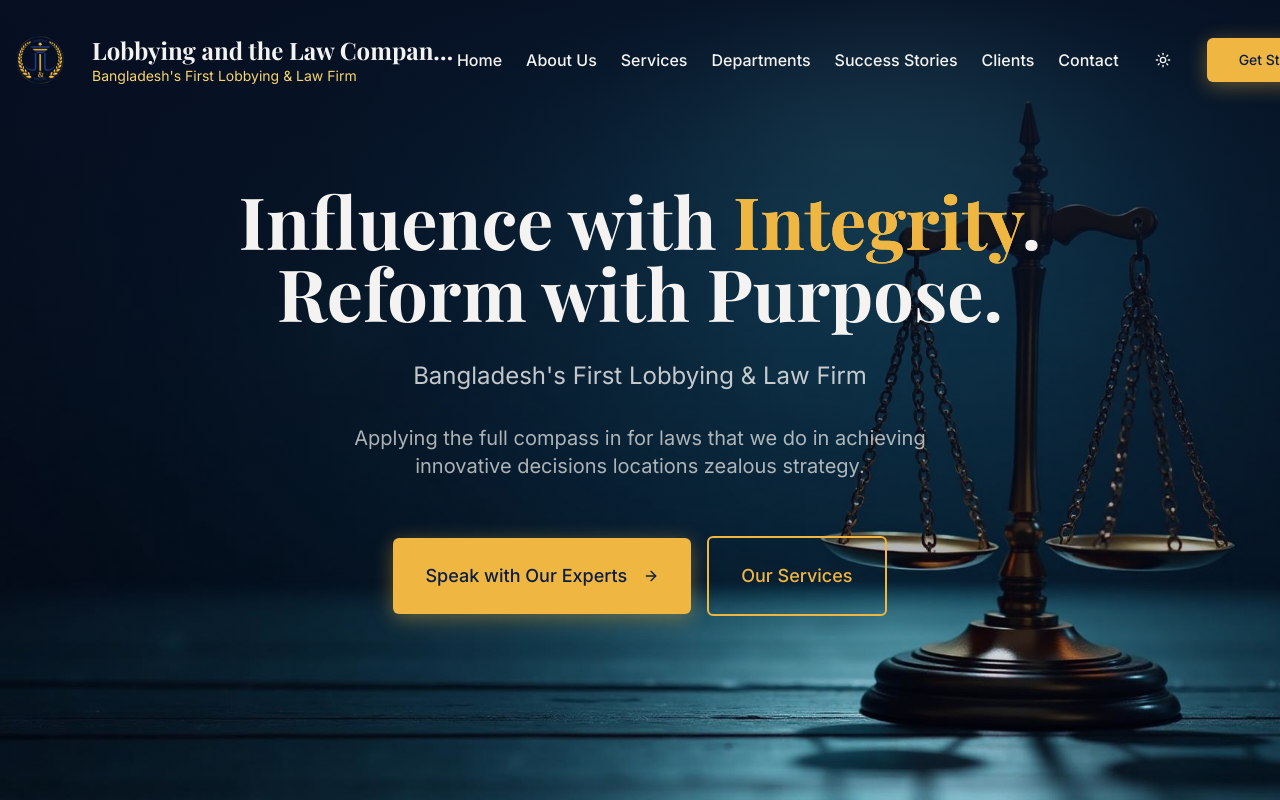
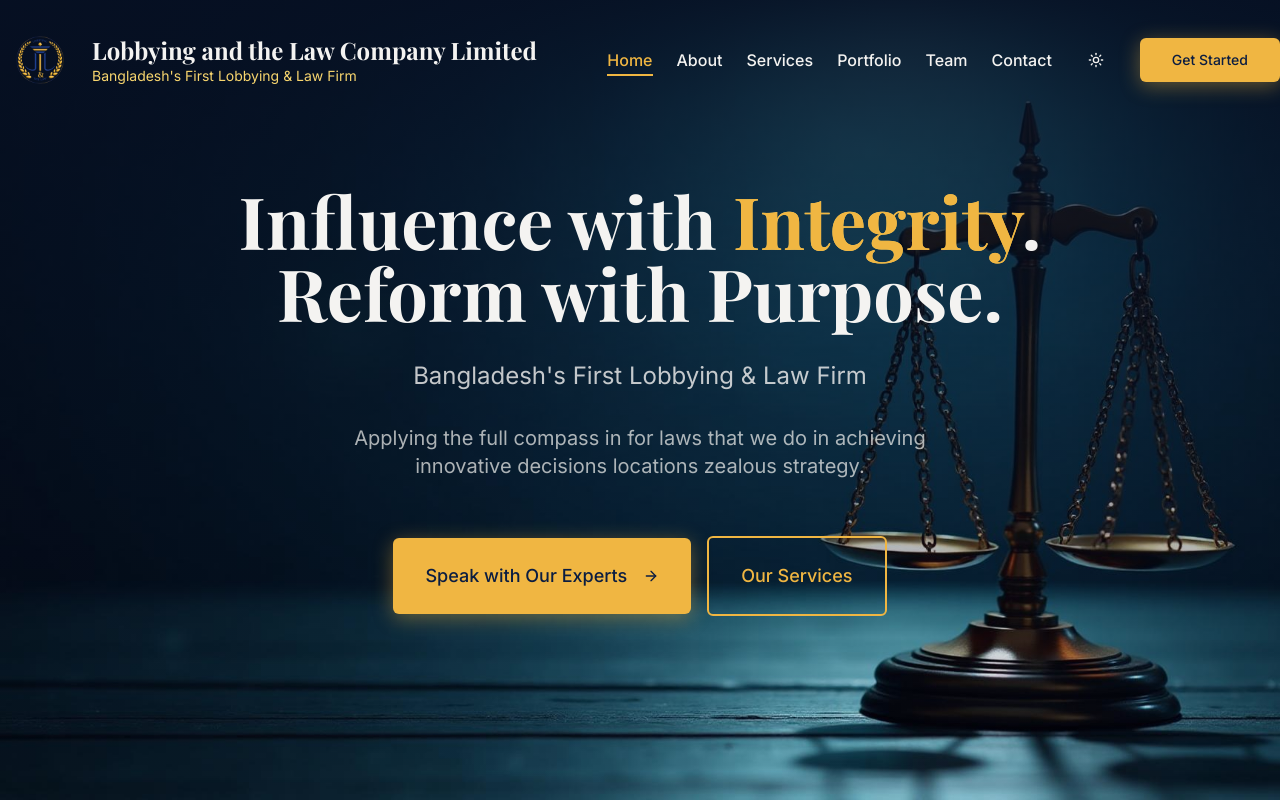
Before and after one commit to UpSkill-Bangladesh/lobbing-and-law, a React (Vite) app: page / in a window 1280 px wide. Shown: the top 800 px of the page. Built offline with nearby package versions, Linux system fonts and the light colour scheme; the HTML template or start-up script is replaced by a standard one.

Commit message:
Add responsive navbar

```diff
--- a/src/components/Navigation.tsx
+++ b/src/components/Navigation.tsx
@@ -25,13 +25,33 @@ const Navigation = () => {
     }
   };
 
+  const [activeSection, setActiveSection] = useState("hero");
+
+  useEffect(() => {
+    const handleScroll = () => {
+      const sections = ["hero", "about", "services", "portfolio", "team", "contact"];
+      const currentSection = sections.find((section) => {
+        const element = document.getElementById(section);
+        if (element) {
+          const rect = element.getBoundingClientRect();
+          return rect.top <= 100 && rect.bottom >= 100;
+        }
+        return false;
+      });
+      if (currentSection) {
+        setActiveSection(currentSection);
+      }
+    };
+    window.addEventListener("scroll", handleScroll);
+    return () => window.removeEventListener("scroll", handleScroll);
+  }, []);
+
   const navLinks = [
     { name: "Home", id: "hero" },
-    { name: "About Us", id: "about" },
+    { name: "About", id: "about" },
     { name: "Services", id: "services" },
-    { name: "Departments", id: "departments" },
-    { name: "Success Stories", id: "success" },
-    { name: "Clients", id: "clients" },
+    { name: "Portfolio", id: "portfolio" },
+    { name: "Team", id: "team" },
     { name: "Contact", id: "contact" },
   ];
 
@@ -64,7 +84,11 @@ const Navigation = () => {
               <button
                 key={link.id}
                 onClick={() => scrollToSection(link.id)}
-                className="text-sm xl:text-base text-primary-foreground hover:text-gold transition-colors duration-300 font-medium whitespace-nowrap"
+                className={`text-sm xl:text-base transition-all duration-300 font-medium whitespace-nowrap relative ${
+                  activeSection === link.id
+                    ? "text-gold after:absolute after:bottom-[-4px] after:left-0 after:w-full after:h-0.5 after:bg-gold"
+                    : "text-primary-foreground hover:text-gold"
+                }`}
               >
                 {link.name}
               </button>
@@ -123,7 +147,11 @@ const Navigation = () => {
                 <button
                   key={link.id}
                   onClick={() => scrollToSection(link.id)}
-                  className="text-sm sm:text-base text-primary-foreground hover:text-gold transition-colors duration-300 font-medium text-left py-1"
+                  className={`text-sm sm:text-base transition-colors duration-300 font-medium text-left py-2 px-2 rounded ${
+                    activeSection === link.id
+                      ? "text-gold bg-gold/10"
+                      : "text-primary-foreground hover:text-gold hover:bg-gold/5"
+                  }`}
                 >
                   {link.name}
                 </button>
```
